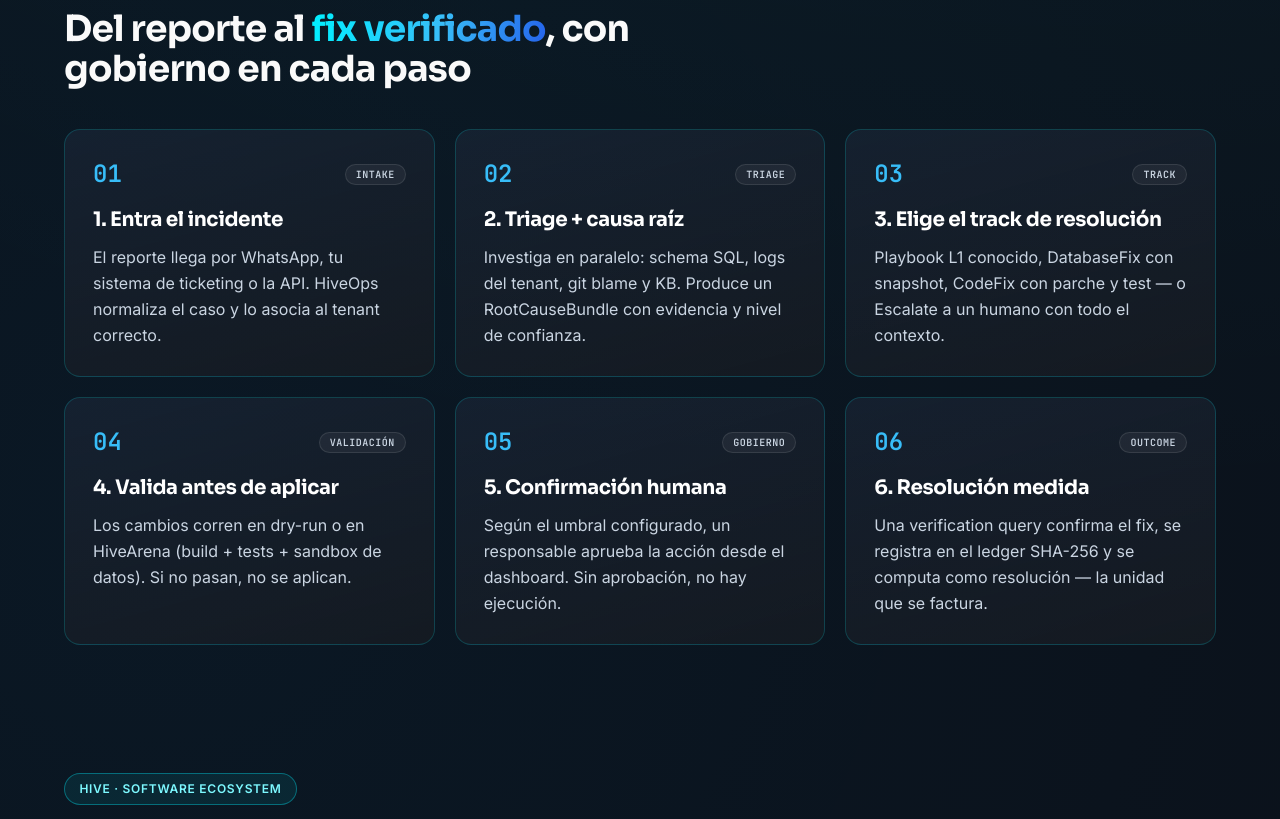
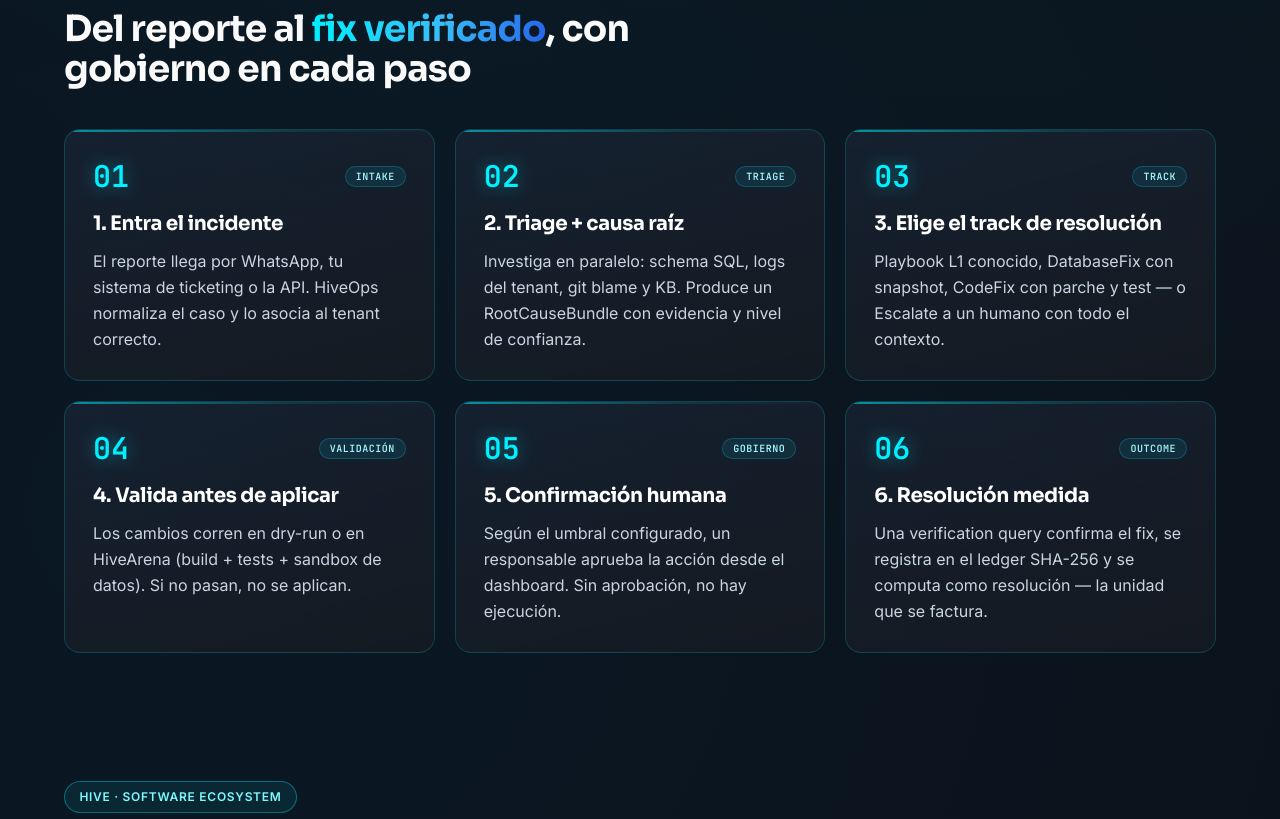
Before and after one commit to schi00/HiveOps, a Next.js app in the folder apps/hiveops-landing/: page / in a window 1280 px wide. Shown: the part 2580-3399 px from the top of the page. Built offline with nearby package versions, Linux system fonts and the light colour scheme; no server answers.

Commit message:
feat(landing): pipeline connectors + neon step numbers in HowItWorks; hero integrations say PostgreSQL

```diff
--- a/apps/hiveops-landing/src/app/globals.css
+++ b/apps/hiveops-landing/src/app/globals.css
@@ -79,6 +79,21 @@ a {
   box-shadow: 0 0 40px rgba(0, 240, 255, 0.28), inset 0 1px 0 rgba(255, 255, 255, 0.22);
 }
 
+/* Pipeline connector: hairline flow along the top of each step card */
+.pipeline-step::before {
+  content: "";
+  position: absolute;
+  top: 0;
+  left: 0;
+  right: 0;
+  height: 2px;
+  background: linear-gradient(90deg, rgba(0, 240, 255, 0.55), rgba(0, 240, 255, 0.12) 60%, transparent);
+}
+
+.pipeline-step:hover::before {
+  background: linear-gradient(90deg, rgba(0, 240, 255, 0.9), rgba(0, 240, 255, 0.25) 60%, transparent);
+}
+
 .hive-badge {
   display: inline-flex;
   align-items: center;
--- a/apps/hiveops-landing/src/components/landing/HeroSection.tsx
+++ b/apps/hiveops-landing/src/components/landing/HeroSection.tsx
@@ -64,7 +64,7 @@ const integrations = [
     ),
   },
   {
-    name: "SQL Server",
+    name: "PostgreSQL",
     icon: (
       <svg className="h-4 w-4 text-cyan-300" viewBox="0 0 24 24" fill="none" stroke="currentColor" strokeWidth="2" aria-hidden="true">
         <ellipse cx="12" cy="6" rx="8" ry="3" />
--- a/apps/hiveops-landing/src/components/landing/HowItWorks.tsx
+++ b/apps/hiveops-landing/src/components/landing/HowItWorks.tsx
@@ -51,10 +51,15 @@ export function HowItWorks() {
         </div>
         <div className="grid gap-5 md:grid-cols-2 lg:grid-cols-3">
           {steps.map((step) => (
-            <article key={step.title} className="surface-card surface-card-hover relative rounded-2xl p-6 sm:p-7">
+            <article
+              key={step.title}
+              className="surface-card surface-card-hover pipeline-step relative overflow-hidden rounded-2xl p-6 sm:p-7"
+            >
               <div className="mb-4 flex items-center justify-between">
-                <span className="font-mono text-2xl font-bold text-[var(--cyan-soft)]">{step.number}</span>
-                <span className="rounded-full border border-white/10 bg-white/5 px-2.5 py-0.5 font-mono text-[10px] font-semibold uppercase tracking-wider text-slate-300">
+                <span className="font-mono text-3xl font-extrabold text-[var(--cyan-primary)] [text-shadow:0_0_18px_rgba(0,240,255,0.45)]">
+                  {step.number}
+                </span>
+                <span className="rounded-full border border-cyan-500/25 bg-cyan-500/10 px-2.5 py-0.5 font-mono text-[10px] font-semibold uppercase tracking-wider text-cyan-200">
                   {step.badge}
                 </span>
               </div>
```
